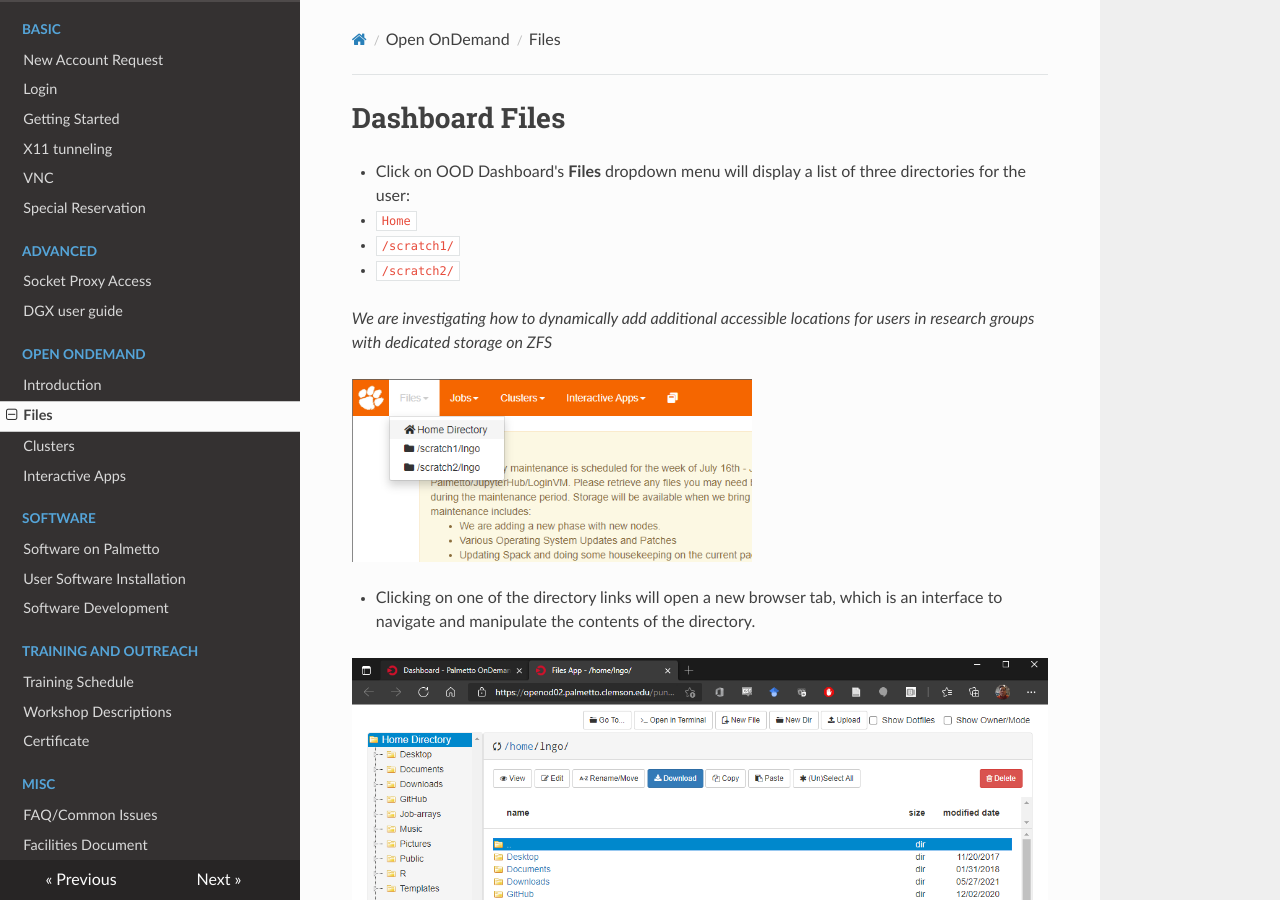
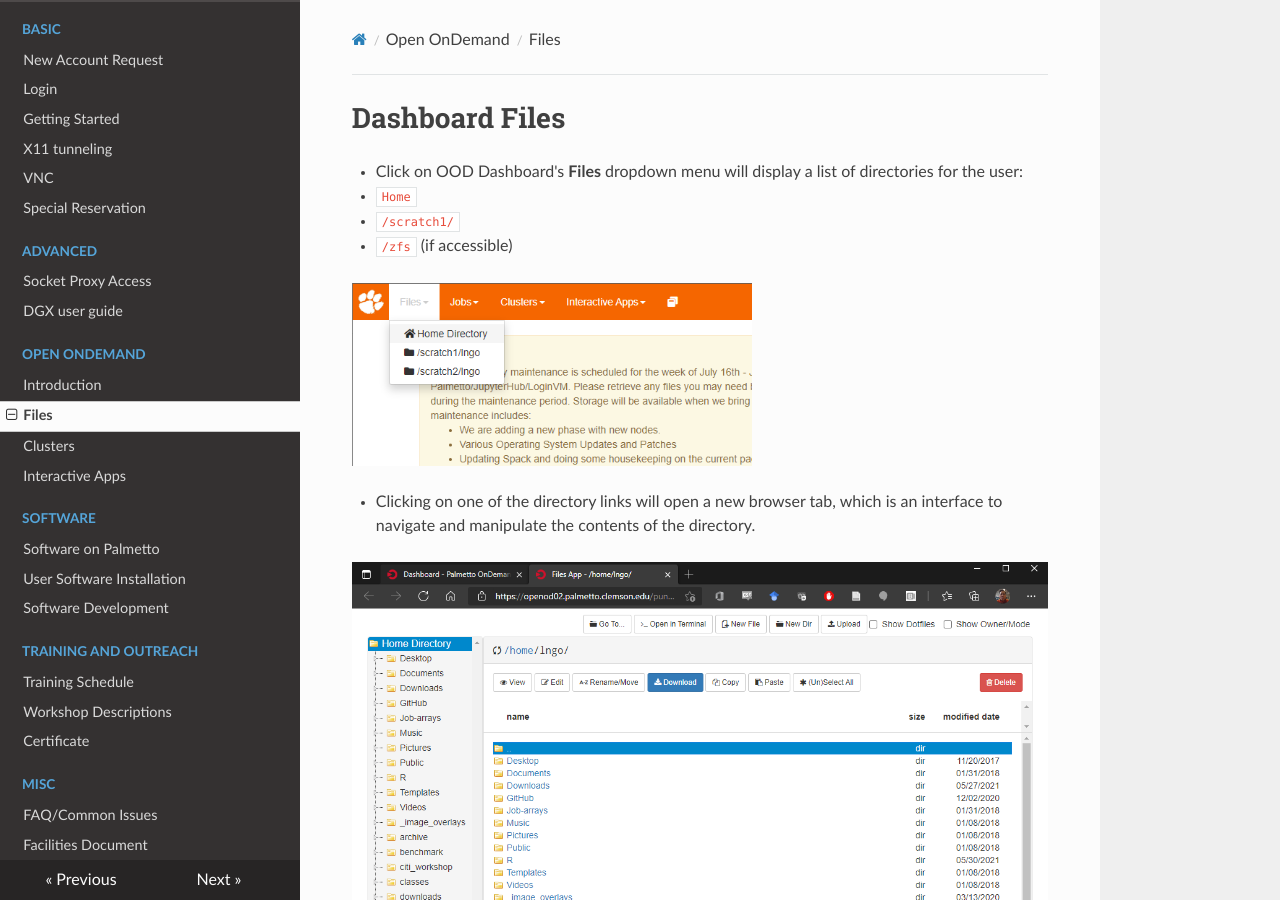
Before and after one commit to clemsonciti/palmetto-documentation, an MkDocs documentation site: the page built from docs/openondemand/files.md, in a window 1280 px wide and 900 px high. Built offline with MkDocs 1.6.1, drawn with Linux system fonts in a browser that asks for light colours; nearby versions of some CDN libraries.

Commit message:
Updated Open OnDemand docs

```diff
--- a/docs/openondemand/files.md
+++ b/docs/openondemand/files.md
@@ -1,15 +1,11 @@
 # Dashboard Files
 
-- Click on OOD Dashboard's **Files** dropdown menu will display a list of three directories for the user:
+- Click on OOD Dashboard's **Files** dropdown menu will display a list of directories for the user:
 
 - `Home`
 - `/scratch1/`
-- `/scratch2/`
+- `/zfs` (if accessible)
 
-
-
-*We are investigating how to dynamically add additional accessible locations
-for users in research groups with dedicated storage on ZFS*
 
 <img src="../../images/ood/files/01.png" style="width:400px">
 
```
Also changed, not shown: docs/openondemand/intro.md (+2 -2 lines).
